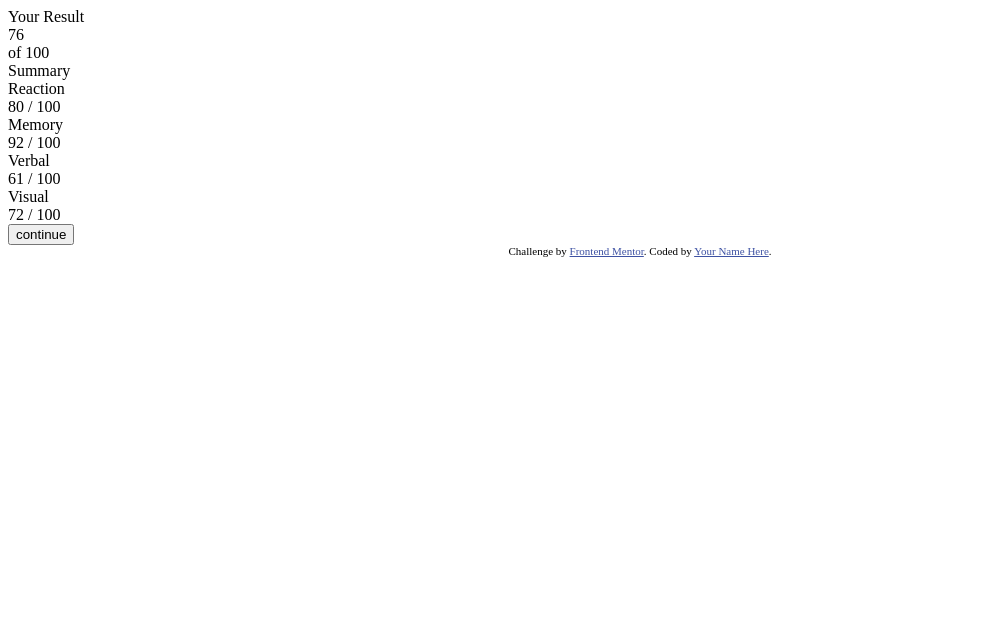
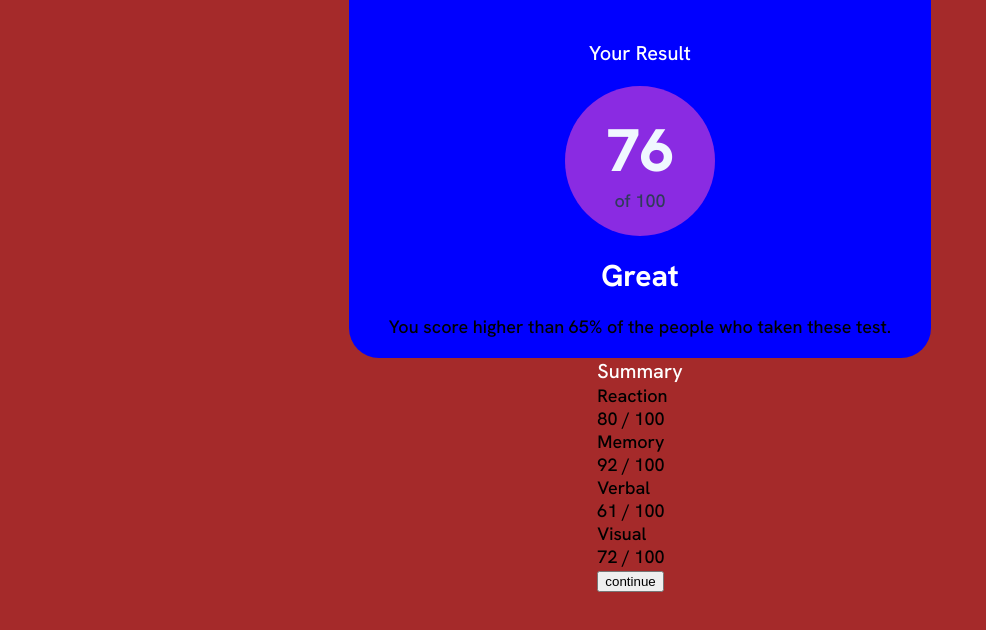
Before and after one commit to Bobonimo111/results-summary-component, a plain HTML site: page index.html in a window 1280 px wide. Shown: the whole page, without its empty margins (0-986 px from the left). Drawn offline with Linux system fonts and the light colour scheme.

Commit message:
estilizacao da parte mais superior finalizada

```diff
--- a/index.html
+++ b/index.html
@@ -6,50 +6,53 @@
   <meta name="viewport" content="width=device-width, initial-scale=1.0">
   <!-- displays site properly based on user's device -->
 
-  <link rel="icon" type="image/png" sizes="32x32" href="./assets/images/favicon-32x32.png">
+  <!-- Fonts -->
+  <link rel="preconnect" href="https://fonts.googleapis.com">
+  <link rel="preconnect" href="https://fonts.gstatic.com" crossorigin>
+  <link href="https://fonts.googleapis.com/css2?family=Hanken+Grotesk:wght@500;700;800&display=swap" rel="stylesheet">
 
-  <title>Frontend Mentor | Results summary component</title>
+  <!-- Links -->
+  <link rel="icon" type="image/png" sizes="32x32" href="src/assets/images/favicon-32x32.png">
+  <link rel="stylesheet" href="src/css/index.css">
 
-  <!-- Feel free to remove these styles or customise in your own stylesheet 👍 -->
-  <style>
-    .attribution {
-      font-size: 11px;
-      text-align: center;
-    }
-
-    .attribution a {
-      color: hsl(228, 45%, 44%);
-    }
-  </style>
 </head>
 
 <body>
+
   <main class="principal_conteiner">
+    <!-- Fist conteiner -->
     <section class="your_result">
       <div class="title">Your Result</div>
       <div class="ratting_circle">
-        <div class="macro">76</div>
-        <div class="micro">of 100</div>
+        <div>76</div>
+        <div>of 100</div>
+      </div>
+      <div id="rank" class="title">
+        Great
+      </div>
+      <div class="mesage">
+        You score higher than 65% of the people who taken these test.
       </div>
     </section>
+    <!-- Seccond conteiner -->
     <section class="summary">
       <div class="title">Summary</div>
-      <div class="reaction">
+      <div id="reaction">
         <div class="icon"></div>
         <div>Reaction</div>
         <div>80 / 100</div>
       </div>
-      <div class="memory">
+      <div id="memory">
         <div class="icon"></div>
         <div>Memory</div>
         <div>92 / 100</div>
       </div>
-      <div class="verbal">
+      <div id="verbal">
         <div class="icon"></div>
         <div>Verbal</div>
         <div>61 / 100</div>
       </div>
-      <div class="visual">
+      <div id="visual">
         <div class="icon"></div>
         <div>Visual</div>
         <div>72 / 100</div>
@@ -81,10 +84,10 @@
 
   Continue -->
 
-  <div class="attribution">
+  <!-- <div class="attribution">
     Challenge by <a href="https://www.frontendmentor.io?ref=challenge" target="_blank">Frontend Mentor</a>.
     Coded by <a href="#">Your Name Here</a>.
-  </div>
+  </div> -->
 </body>
 
 </html>
--- /dev/null
+++ b/src/css/index.css
@@ -0,0 +1,78 @@
+body {
+    margin: 0;
+    padding: 0;
+    box-sizing: border-box;
+
+    background-color: brown;
+
+    font-size: 18px;
+
+    font-family: 'Hanken Grotesk', sans-serif;
+}
+
+:root {
+    --your-result-background: blue;
+    --title-color: white;
+    --Dark-gray-blue: hsl(224, 30%, 27%);
+}
+
+.principal_conteiner {
+    height: 100vh;
+    width: 100vw;
+    display: flex;
+    align-items: center;
+    flex-direction: column;
+}
+
+.your_result {
+    display: flex;
+    align-items: center;
+    justify-content: center;
+    flex-direction: column;
+    background-color: var(--your-result-background);
+    border-radius: 0 0 30px 30px;
+    padding: 20px 40px;
+}
+
+.your_result>.title {
+    margin: 20px;
+
+}
+
+.your_result>div {
+    margin: 0;
+    text-align: center;
+}
+
+.title {
+    color: var(--title-color);
+    font-size: 20px;
+    font-weight: 500;
+}
+
+.ratting_circle {
+    width: 150px;
+    height: 150px;
+    background-color: blueviolet;
+    border-radius: 50%;
+    display: flex;
+    align-items: center;
+    justify-content: center;
+    flex-direction: column;
+
+}
+
+.ratting_circle>div:first-child {
+    color: aliceblue;
+    font-size: 60px;
+    font-weight: 800;
+}
+
+.ratting_circle>div:last-child {
+    color: var(--Dark-gray-blue);
+}
+
+#rank {
+    font-size: 30px;
+    font-weight: 700;
+}
```
Also changed, not shown: src/assets/fonts/HankenGrotesk-VariableFont_wght.ttf (renamed from assets/fonts/HankenGrotesk-VariableFont_wght.ttf), src/assets/fonts/README.txt (renamed from assets/fonts/README.txt), src/assets/fonts/static/HankenGrotesk-Bold.ttf (renamed from assets/fonts/static/HankenGrotesk-Bold.ttf), src/assets/fonts/static/HankenGrotesk-ExtraBold.ttf (renamed from assets/fonts/static/HankenGrotesk-ExtraBold.ttf), src/assets/fonts/static/HankenGrotesk-Medium.ttf (renamed from assets/fonts/static/HankenGrotesk-Medium.ttf), src/assets/images/favicon-32x32.png (renamed from assets/images/favicon-32x32.png), src/assets/images/icon-memory.svg (renamed from assets/images/icon-memory.svg), src/assets/images/icon-reaction.svg (renamed from assets/images/icon-reaction.svg), src/assets/images/icon-verbal.svg (renamed from assets/images/icon-verbal.svg), src/assets/images/icon-visual.svg (renamed from assets/images/icon-visual.svg).
